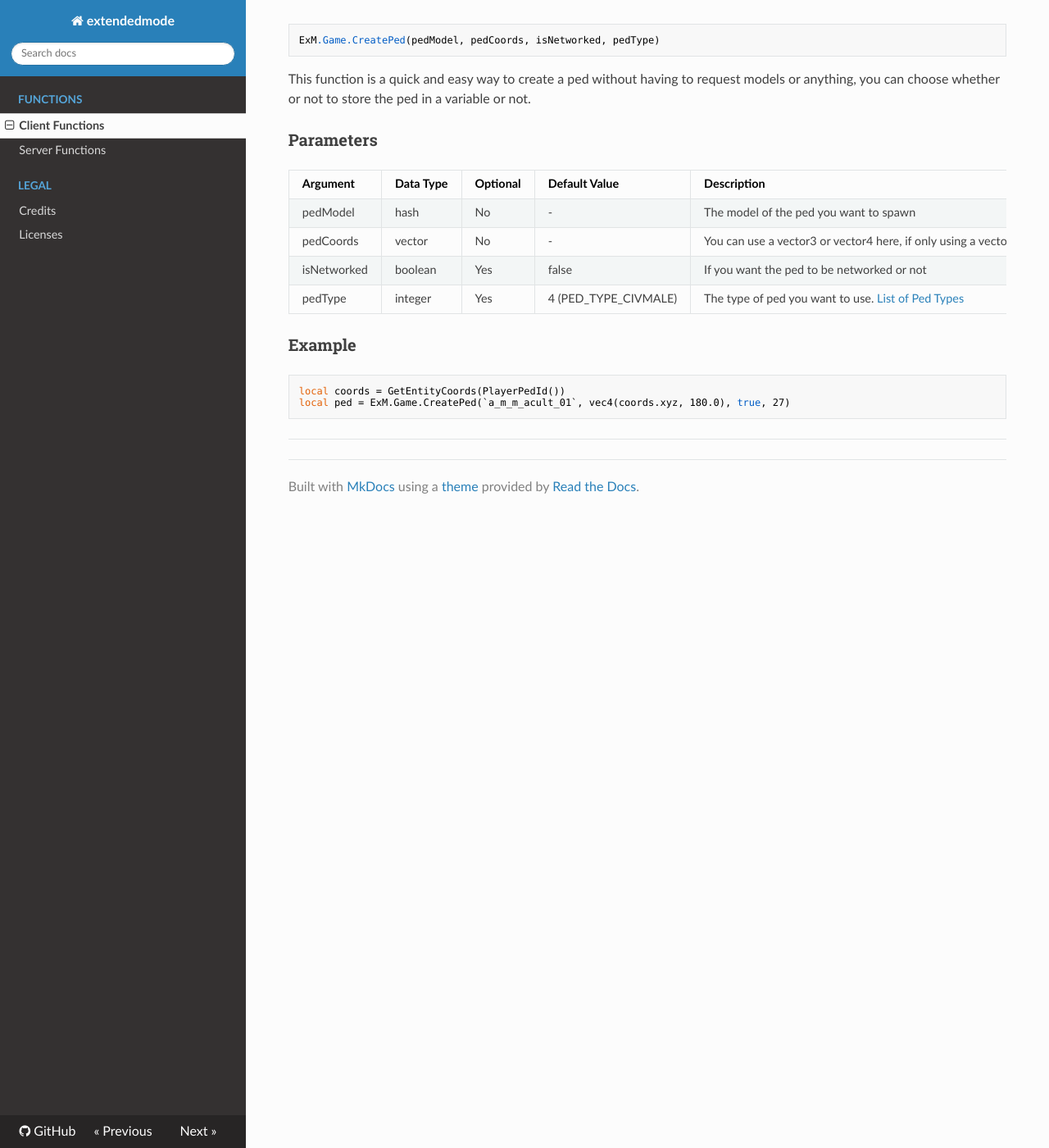
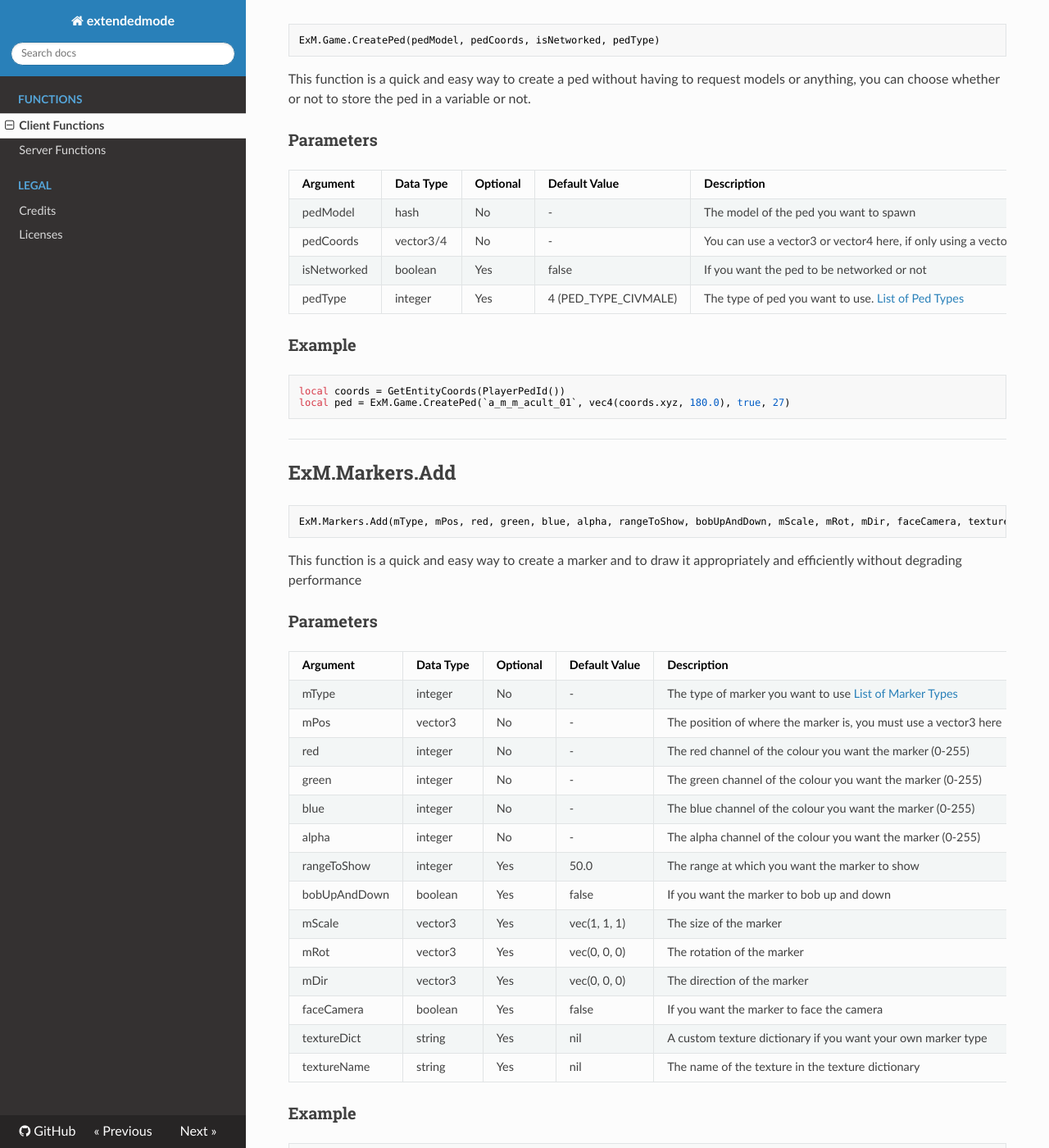
Before and after one commit to EmiyLewis/docs-site, an MkDocs documentation site: the page built from docs/functions/Client Functions.md, in a window 1280 px wide and 1400 px high, scrolled down 984 px. Shown: the whole window at 82% size. Built offline with MkDocs 1.6.1, drawn with Linux system fonts in a browser that asks for light colours; nearby versions of some CDN libraries; some of the changed text lies outside the part shown.

Commit message:
Added new client functions docs

````diff
--- a/docs/functions/Client Functions.md
+++ b/docs/functions/Client Functions.md
@@ -9,7 +9,7 @@ Client functions exclusive to the extendedmode framework
 	To do this simply add `shared_script '@extendedmode/imports.lua'` to your fxmanifest.lua.
 -----
 ## ExM.Game.PlayAnim
-```
+```lua
 ExM.Game.PlayAnim(animDict, animName, upperbodyOnly, duration)
 ```
 
@@ -24,14 +24,14 @@ This function is a quick and easy way to play any animation you want without hav
 | duration 		| integer 	| Yes 		| -1 (full animation) 	| Duration in ms you want the animation to run for |
 
 <h3>Example</h3>
-```
+```lua
 ExM.Game.PlayAnim("mini@sprunk", "plyr_buy_drink_pt1", false, 1500)
 ```
 
 ------
 
 ## ExM.Game.CreatePed
-```
+```lua
 ExM.Game.CreatePed(pedModel, pedCoords, isNetworked, pedType)
 ```
 
@@ -41,14 +41,98 @@ This function is a quick and easy way to create a ped without having to request
 | Argument 		| Data Type | Optional 	| Default Value 		| Description |
 | ------------- | --------- | ----------| --------------------- | ----------- |
 | pedModel 		| hash	 	| No 		| - 					| The model of the ped you want to spawn |
-| pedCoords 	| vector	| No 		| - 					| You can use a vector3 or vector4 here, if only using a vector3 the heading will default to 0.0 |
+| pedCoords 	| vector3/4	| No 		| - 					| You can use a vector3 or vector4 here, if only using a vector3 the heading will default to 0.0 |
 | isNetworked 	| boolean 	| Yes 		| false 				| If you want the ped to be networked or not |
 | pedType 		| integer 	| Yes 		| 4 (PED_TYPE_CIVMALE)	| The type of ped you want to use. [List of Ped Types](https://hastebin.com/mecuguxipo) |
 
 <h3>Example</h3>
-```
+```lua
 local coords = GetEntityCoords(PlayerPedId())
 local ped = ExM.Game.CreatePed(`a_m_m_acult_01`, vec4(coords.xyz, 180.0), true, 27)
 ```
 
 ------
+
+## ExM.Markers.Add
+```lua
+ExM.Markers.Add(mType, mPos, red, green, blue, alpha, rangeToShow, bobUpAndDown, mScale, mRot, mDir, faceCamera, textureDict, textureName)
+```
+
+This function is a quick and easy way to create a marker and to draw it appropriately and efficiently without degrading performance
+<h3>Parameters</h3>
+
+| Argument 		| Data Type | Optional 	| Default Value | Description |
+| ------------- | --------- | ----------| ------------- | ----------- |
+| mType 		| integer 	| No 		| - 			| The type of marker you want to use [List of Marker Types](https://docs.fivem.net/docs/game-references/markers/) |
+| mPos		 	| vector3	| No 		| - 			| The position of where the marker is, you must use a vector3 here |
+| red 			| integer	| No 		| - 			| The red channel of the colour you want the marker (0-255) |
+| green 		| integer	| No 		| - 			| The green channel of the colour you want the marker (0-255) |
+| blue 			| integer	| No 		| - 			| The blue channel of the colour you want the marker (0-255) |
+| alpha			| integer	| No 		| - 			| The alpha channel of the colour you want the marker (0-255) |
+| rangeToShow 	| integer 	| Yes 		| 50.0			| The range at which you want the marker to show |
+| bobUpAndDown 	| boolean 	| Yes 		| false			| If you want the marker to bob up and down |
+| mScale	 	| vector3 	| Yes 		| vec(1, 1, 1)	| The size of the marker |
+| mRot	 		| vector3 	| Yes 		| vec(0, 0, 0)	| The rotation of the marker |
+| mDir	 		| vector3 	| Yes 		| vec(0, 0, 0)	| The direction of the marker |
+| faceCamera	| boolean 	| Yes 		| false			| If you want the marker to face the camera |
+| textureDict	| string 	| Yes 		| nil			| A custom texture dictionary if you want your own marker type |
+| textureName	| string 	| Yes 		| nil			| The name of the texture in the texture dictionary |
+
+<h3>Example</h3>
+```lua
+-- This would create and store the marker in a variable, this is using custom textures from a Rockstar texture dictionary
+local marker = ExM.Markers.Add(1, vec(1224.128, 2710.614, 38.00576), 255, 0, 0, 100, 100.0, false, vec(5, 5, 2), vec(0, 0, 0), vec(0, 0, 0), false, "mpmissmarkers256", "special_vehicle_race_series")
+
+-- Or if you want a more simple circular marker you could do the following which only needs the marker type, pos and rgba values. It will use the default values for everything else
+local marker2 = ExM.Markers.Add(1, vec(1224.128, 2710.614, 38.00576), 255, 0, 0, 100)
+```
+
+------
+
+## ExM.Markers.Remove
+```lua
+ExM.Markers.Remove(markerVar)
+```
+
+This function is for removing a marker you previously created with [ExM.Markers.Add](#exmmarkersadd)
+<h3>Parameters</h3>
+
+| Argument 		| Data Type | Optional 	| Default Value | Description |
+| ------------- | --------- | ----------| ------------- | ----------- |
+| markerVar 	| integer 	| No 		| - 			| The variable of the marker you want to remove |
+
+<h3>Example</h3>
+```lua
+-- Create the marker
+local marker = ExM.Markers.Add(1, vec(1224.128, 2710.614, 38.00576), 255, 0, 0, 100)
+
+-- Remove it later when you don't need it anymore
+ExM.Markers.Remove(marker)
+```
+
+------
+
+## ExM.Markers.In
+```lua
+ExM.Markers.Remove(markerVar)
+```
+
+This function is for checking if you're in a marker you previously created with [ExM.Markers.Add](#exmmarkersadd)
+<h3>Parameters</h3>
+
+| Argument 		| Data Type | Optional 	| Default Value | Description |
+| ------------- | --------- | ----------| ------------- | ----------- |
+| markerVar 	| integer 	| No 		| - 			| The variable of the marker you want to check |
+
+<h3>Example</h3>
+```lua
+-- Create the marker
+local marker = ExM.Markers.Add(1, vec(1224.128, 2710.614, 38.00576), 255, 0, 0, 100)
+
+-- Check if you're standing in the marker (run this in a loop)
+if ExM.Markers.In(marker) then
+	-- You're in the marker, do some stuff here
+end
+```
+
+------
````
